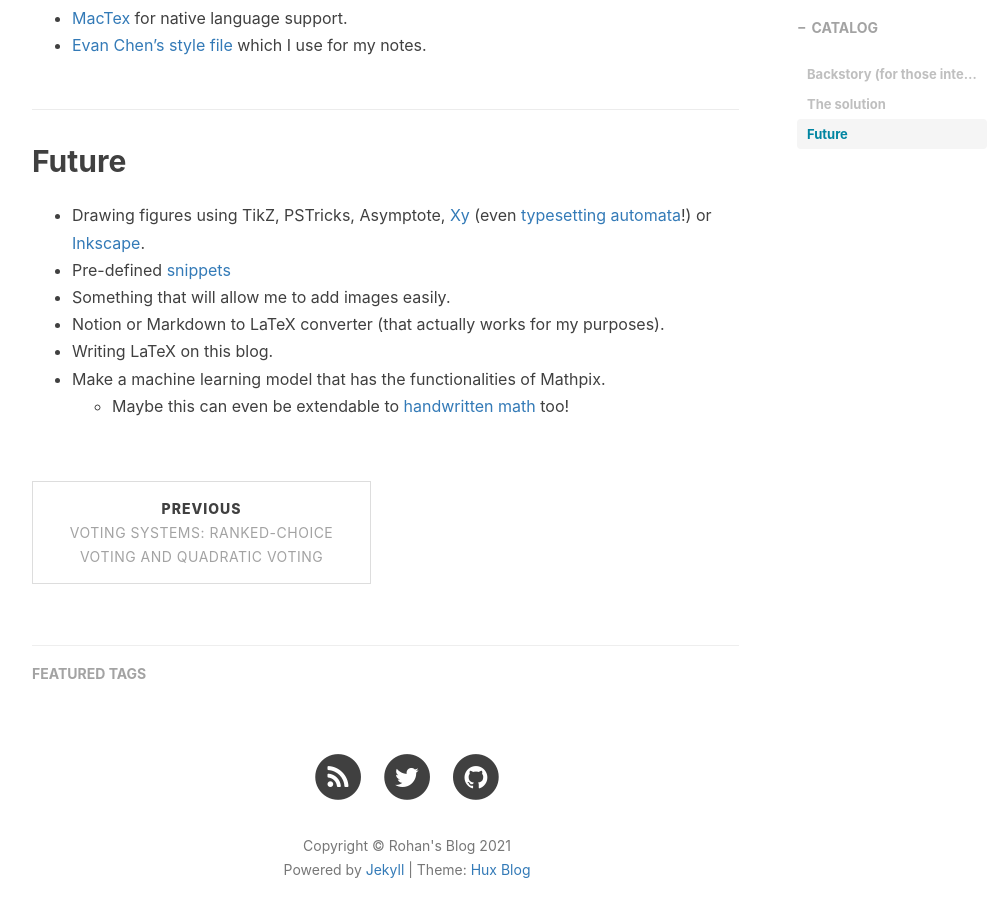
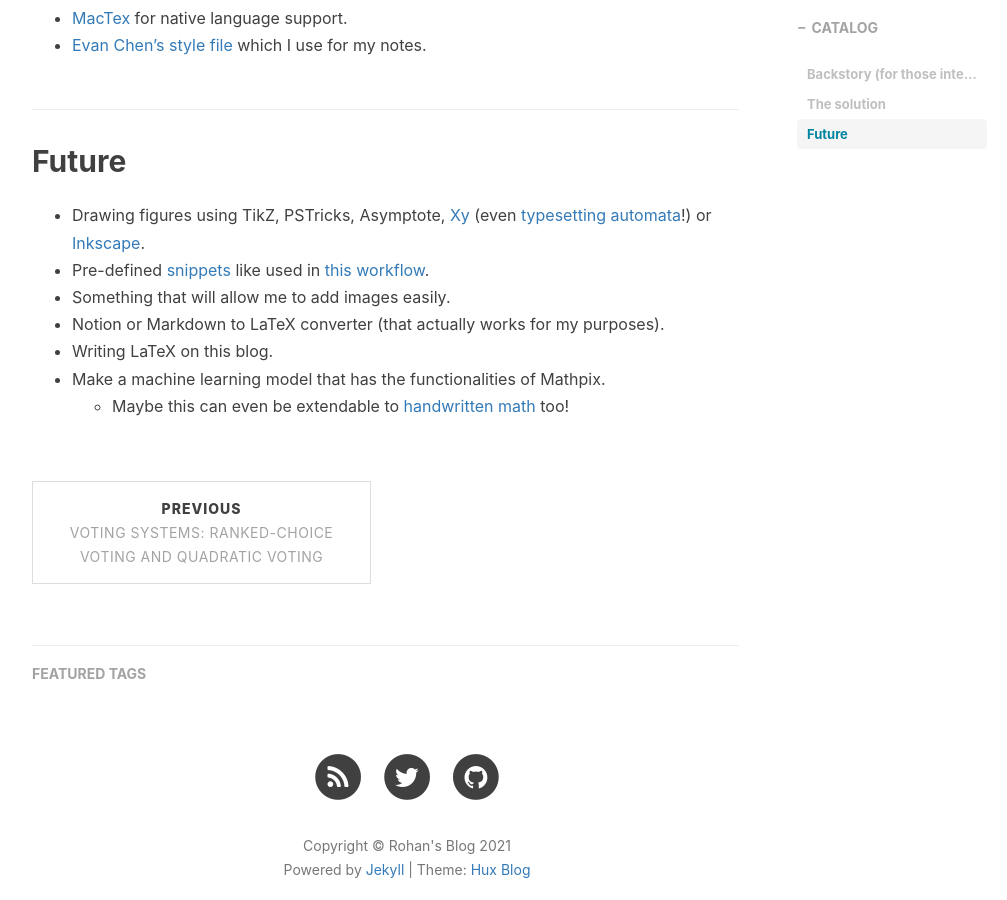
Before and after one commit to rosikand/old-blog-v1, a Jekyll site: the page built from _posts/2021-05-04-My-Current-LaTeX-Workflow-Using-LaTeX-with-VSCode.md, in a window 1280 px wide and 900 px high, scrolled down 1735 px. Shown: the whole window, without its empty margins (233-1240 px from the left). Built offline with Jekyll 4.4.1, drawn with Linux system fonts in a browser that asks for light colours; nearby versions of some CDN libraries; comment, search, counter and statistics services are not loaded.

Commit message:
Update 2021-05-04-My-Current-LaTeX-Workflow-Using-LaTeX-with-VSCode.md

```diff
--- a/_posts/2021-05-04-My-Current-LaTeX-Workflow-Using-LaTeX-with-VSCode.md
+++ b/_posts/2021-05-04-My-Current-LaTeX-Workflow-Using-LaTeX-with-VSCode.md
@@ -37,7 +37,7 @@ With those requirements, I did some digging: it seems that the best option at th
 ## **Future**
 
 - Drawing figures using TikZ, PSTricks, Asymptote, [Xy](https://tug.org/applications/Xy-pic/) (even [typesetting automata](https://web.ma.utexas.edu/users/a.debray/lecture_notes/using_xy.pdf)!) or [Inkscape](https://castel.dev/post/lecture-notes-2/).
-- Pre-defined [snippets](https://castel.dev/post/lecture-notes-1/)
+- Pre-defined [snippets](https://code.visualstudio.com/docs/editor/userdefinedsnippets) like used in [this workflow](https://castel.dev/post/lecture-notes-1/).
 - Something that will allow me to add images easily.
 - Notion or Markdown to LaTeX converter (that actually works for my purposes).
 - Writing LaTeX on this blog.
```
